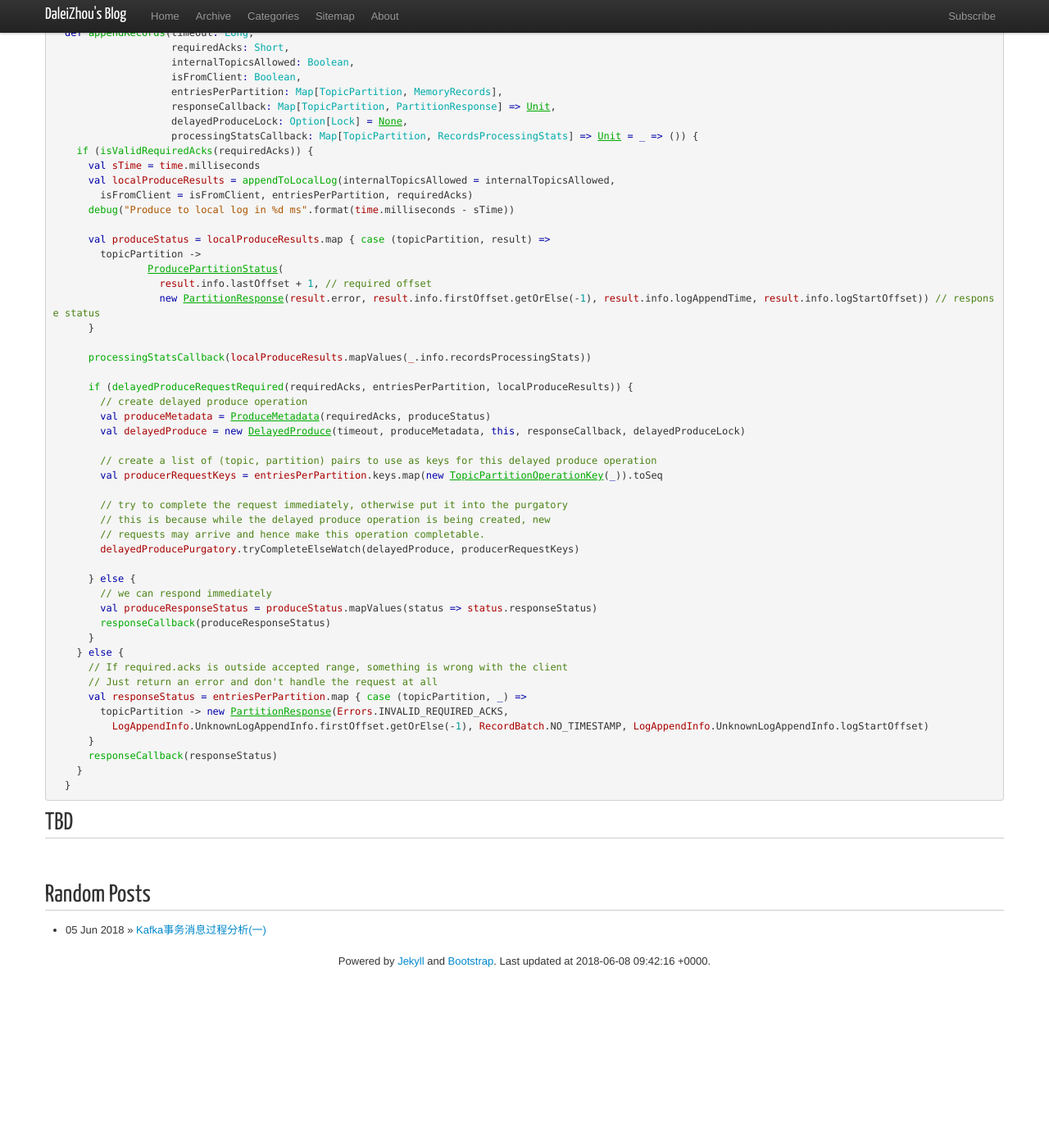
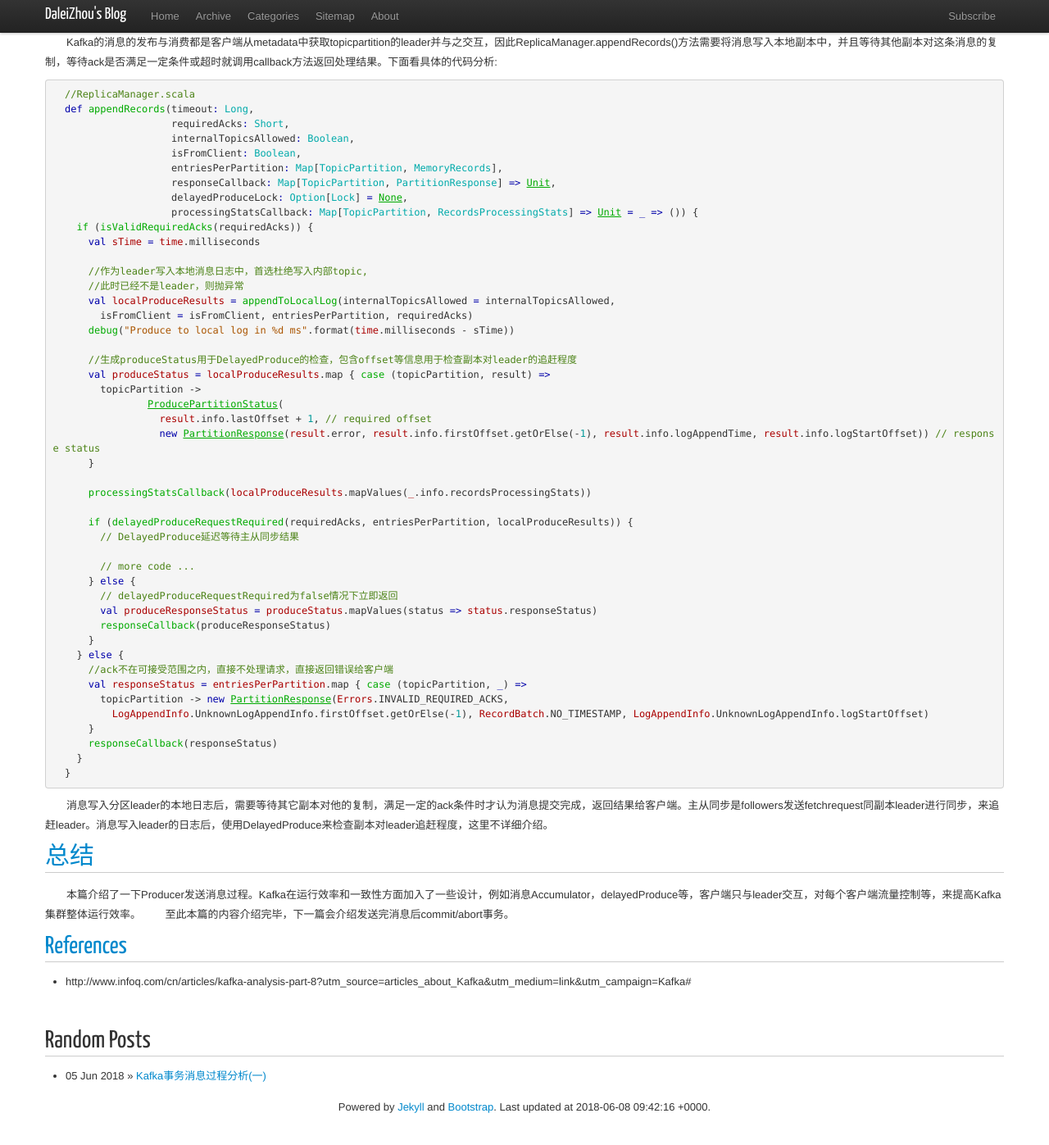
Before and after one commit to DaleiZhou/daleizhou.github.io, a Jekyll site: the page built from _posts/2018/2018-06-06-produce-data.md, in a window 1280 px wide and 1400 px high, scrolled down 10151 px. Shown: the top 1397 px of the window at 82% size. Built offline with Jekyll 4.4.1, drawn with Linux system fonts in a browser that asks for light colours; nearby versions of some CDN libraries; comment, search, counter and statistics services are not loaded; before the commit the page ends 11373 px from its top, so only the background shows below that; some of the changed text lies outside the part shown.

Commit message:
broker handle producerequest

````diff
--- a/_posts/2018/2018-06-06-produce-data.md
+++ b/_posts/2018/2018-06-06-produce-data.md
@@ -504,7 +505,7 @@ borker端根据这个seqid和ProducerIdAndEpoch进行事务控制。
             sendNoOpResponseExemptThrottle(request)
           }
         } else {
-          //限速发送回结果
+          //最终会调用这个方法进行限速发送回结果
           sendResponseMaybeThrottle(request, requestThrottleMs =>
             new ProduceResponse(mergedResponseStatus.asJava, bandwidthThrottleTimeMs + requestThrottleMs))
         }
@@ -513,6 +514,7 @@ borker端根据这个seqid和ProducerIdAndEpoch进行事务控制。
       // When this callback is triggered, the remote API call has completed
       request.apiRemoteCompleteTimeNanos = time.nanoseconds
 
+      //流量控制发送会结果
       quotas.produce.maybeRecordAndThrottle(
         request.session,
         request.header.clientId,
@@ -531,7 +533,7 @@ borker端根据这个seqid和ProducerIdAndEpoch进行事务控制。
     else {
       val internalTopicsAllowed = request.header.clientId == AdminUtils.AdminClientId
 
-      // 通过replicaManage进行append请求的消息
+      // 通过replicaManage进行append消息到副本leader中，并且等待其他副本复制完毕，callback方法会在超时或者ack数目得到满足时被调用
       replicaManager.appendRecords(
         timeout = produceRequest.timeout.toLong,
         requiredAcks = produceRequest.acks,
@@ -547,6 +549,8 @@ borker端根据这个seqid和ProducerIdAndEpoch进行事务控制。
   }
 ```
 
+　　Kafka的消息的发布与消费都是客户端从metadata中获取topicpartition的leader并与之交互，因此ReplicaManager.appendRecords()方法需要将消息写入本地副本中，并且等待其他副本对这条消息的复制，等待ack是否满足一定条件或超时就调用callback方法返回处理结果。下面看具体的代码分析:
+
 ```scala
   //ReplicaManager.scala
   def appendRecords(timeout: Long,
@@ -559,10 +563,14 @@ borker端根据这个seqid和ProducerIdAndEpoch进行事务控制。
                     processingStatsCallback: Map[TopicPartition, RecordsProcessingStats] => Unit = _ => ()) {
     if (isValidRequiredAcks(requiredAcks)) {
       val sTime = time.milliseconds
+
+      //作为leader写入本地消息日志中，首选杜绝写入内部topic,
+      //此时已经不是leader，则抛异常
       val localProduceResults = appendToLocalLog(internalTopicsAllowed = internalTopicsAllowed,
         isFromClient = isFromClient, entriesPerPartition, requiredAcks)
       debug("Produce to local log in %d ms".format(time.milliseconds - sTime))
 
+      //生成produceStatus用于DelayedProduce的检查，包含offset等信息用于检查副本对leader的追赶程度
       val produceStatus = localProduceResults.map { case (topicPartition, result) =>
         topicPartition ->
                 ProducePartitionStatus(
@@ -573,26 +581,16 @@ borker端根据这个seqid和ProducerIdAndEpoch进行事务控制。
       processingStatsCallback(localProduceResults.mapValues(_.info.recordsProcessingStats))
 
       if (delayedProduceRequestRequired(requiredAcks, entriesPerPartition, localProduceResults)) {
-        // create delayed produce operation
-        val produceMetadata = ProduceMetadata(requiredAcks, produceStatus)
-        val delayedProduce = new DelayedProduce(timeout, produceMetadata, this, responseCallback, delayedProduceLock)
+        // DelayedProduce延迟等待主从同步结果
 
-        // create a list of (topic, partition) pairs to use as keys for this delayed produce operation
-        val producerRequestKeys = entriesPerPartition.keys.map(new TopicPartitionOperationKey(_)).toSeq
-
-        // try to complete the request immediately, otherwise put it into the purgatory
-        // this is because while the delayed produce operation is being created, new
-        // requests may arrive and hence make this operation completable.
-        delayedProducePurgatory.tryCompleteElseWatch(delayedProduce, producerRequestKeys)
-
+        // more code ...
       } else {
-        // we can respond immediately
+        // delayedProduceRequestRequired为false情况下立即返回
         val produceResponseStatus = produceStatus.mapValues(status => status.responseStatus)
         responseCallback(produceResponseStatus)
       }
     } else {
-      // If required.acks is outside accepted range, something is wrong with the client
-      // Just return an error and don't handle the request at all
+      //ack不在可接受范围之内，直接不处理请求，直接返回错误给客户端
       val responseStatus = entriesPerPartition.map { case (topicPartition, _) =>
         topicPartition -> new PartitionResponse(Errors.INVALID_REQUIRED_ACKS,
           LogAppendInfo.UnknownLogAppendInfo.firstOffset.getOrElse(-1), RecordBatch.NO_TIMESTAMP, LogAppendInfo.UnknownLogAppendInfo.logStartOffset)
@@ -602,4 +600,13 @@ borker端根据这个seqid和ProducerIdAndEpoch进行事务控制。
   }
 ```
 
-## TBD
+　　消息写入分区leader的本地日志后，需要等待其它副本对他的复制，满足一定的ack条件时才认为消息提交完成，返回结果给客户端。主从同步是followers发送fetchrequest同副本leader进行同步，来追赶leader。消息写入leader的日志后，使用DelayedProduce来检查副本对leader追赶程度，这里不详细介绍。
+
+## <a id="conclusion">总结</a>
+
+　　本篇介绍了一下Producer发送消息过程。Kafka在运行效率和一致性方面加入了一些设计，例如消息Accumulator，delayedProduce等，客户端只与leader交互，对每个客户端流量控制等，来提高Kafka集群整体运行效率。
+　　至此本篇的内容介绍完毕，下一篇会介绍发送完消息后commit/abort事务。
+
+## <a id="references">References</a>
+
+* http://www.infoq.com/cn/articles/kafka-analysis-part-8?utm_source=articles_about_Kafka&utm_medium=link&utm_campaign=Kafka#
````
Also changed, not shown: other parts of _posts/2018/2018-06-06-produce-data.md (+1 -0 lines).
